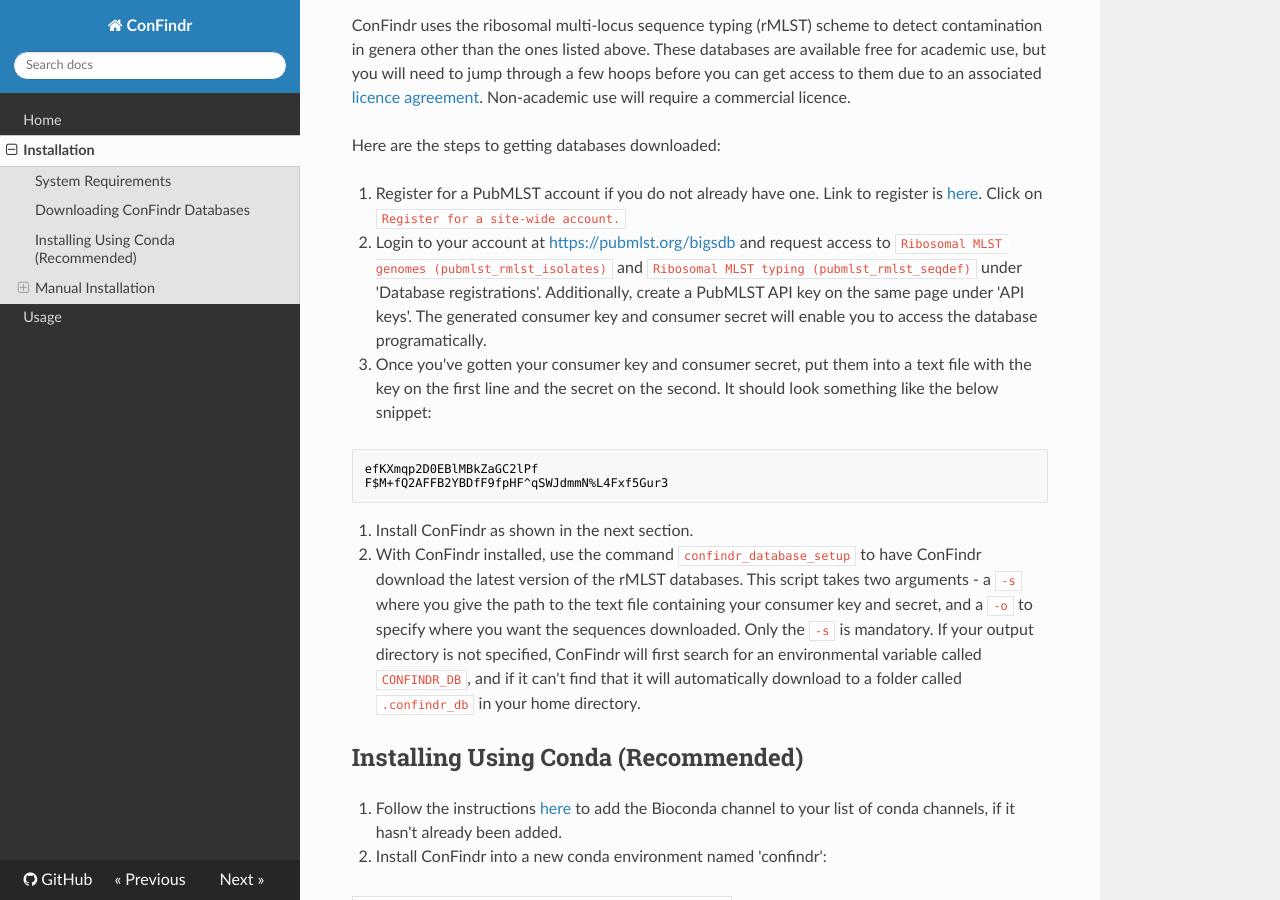
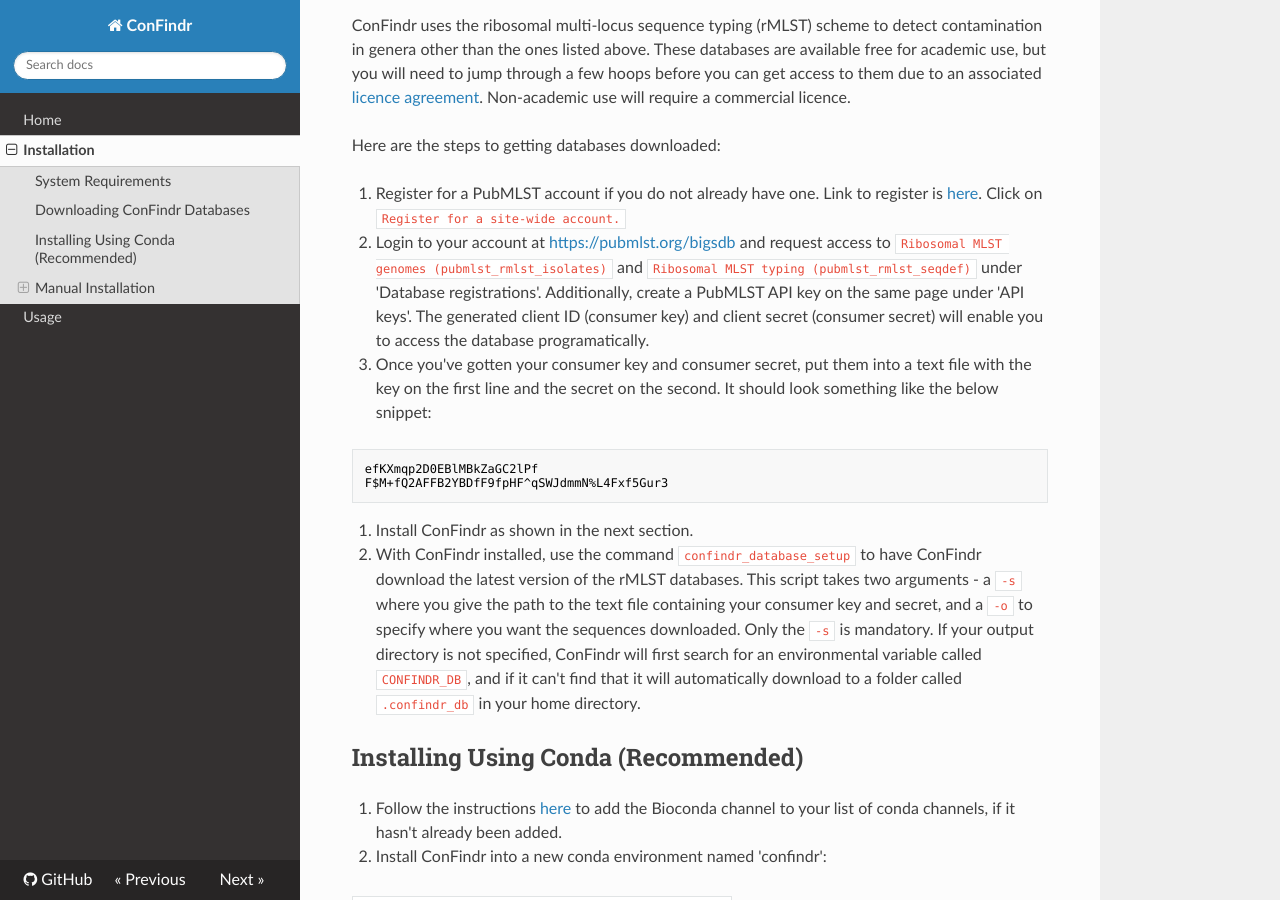
Before and after one commit to OLC-Bioinformatics/ConFindr, an MkDocs documentation site: the page built from docs/install.md, in a window 1280 px wide and 900 px high, scrolled down 546 px. Built offline with MkDocs 1.6.1, drawn with Linux system fonts in a browser that asks for light colours; nearby versions of some CDN libraries.

Commit message:
Added same terminology for consumer key and secret on PubMLST site (client ID, client secret) to docs

```diff
--- a/docs/install.md
+++ b/docs/install.md
@@ -26,7 +26,7 @@
 1. Register for a PubMLST account if you do not already have one. Link to register is [here](https://pubmlst.org/bigsdb).
 Click on `Register for a site-wide account.`
 
-2. Login to your account at [https://pubmlst.org/bigsdb](https://pubmlst.org/bigsdb) and request access to `Ribosomal MLST genomes (pubmlst_rmlst_isolates)` and `Ribosomal MLST typing (pubmlst_rmlst_seqdef)` under 'Database registrations'. Additionally, create a PubMLST API key on the same page under 'API keys'. The generated consumer key and consumer secret will enable you to access the database programatically.
+2. Login to your account at [https://pubmlst.org/bigsdb](https://pubmlst.org/bigsdb) and request access to `Ribosomal MLST genomes (pubmlst_rmlst_isolates)` and `Ribosomal MLST typing (pubmlst_rmlst_seqdef)` under 'Database registrations'. Additionally, create a PubMLST API key on the same page under 'API keys'. The generated client ID (consumer key) and client secret (consumer secret) will enable you to access the database programatically.
 
 3. Once you've gotten your consumer key and consumer secret, put them into a text file
 with the key on the first line and the secret on the second. It should look something like the below
```
